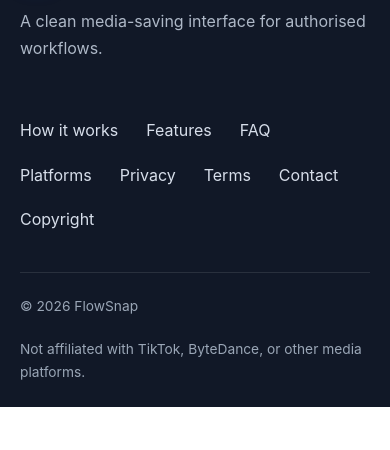
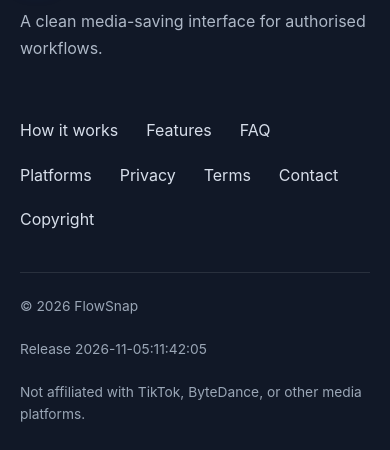
Before and after one commit to premierfoodprocessing/flowsnap, a website with bundled scripts: page index.html in a window 390 px wide. Shown: the part 4635-5085 px from the top of the page. Before the commit the page ends 5042 px from the top, so only its background shows below. Built offline with nearby package versions, Linux system fonts and the light colour scheme; files whose address does not match are found by name.

Commit message:
Add release timestamp badge to footer for web and mobile apps

```diff
--- a/index.html
+++ b/index.html
@@ -199,7 +199,7 @@
 
   <footer class="site-footer">
     <div class="container footer-grid"><div><a class="brand footer-brand" href="#top"><span class="brand-mark">F</span><span>FlowSnap</span></a><p>A clean media-saving interface for authorised workflows.</p></div><div class="footer-links"><a href="#how">How it works</a><a href="#features">Features</a><a href="#faq">FAQ</a><a href="supported-platforms.html">Platforms</a><a href="privacy.html">Privacy</a><a href="terms.html">Terms</a><a href="contact.html">Contact</a><a href="copyright.html">Copyright</a></div></div>
-    <div class="container footer-bottom"><span>© <span id="year"></span> FlowSnap</span><span>Not affiliated with TikTok, ByteDance, or other media platforms.</span></div>
+    <div class="container footer-bottom"><span>© <span id="year"></span> FlowSnap</span><span>Release 2026-11-05:11:42:05</span><span>Not affiliated with TikTok, ByteDance, or other media platforms.</span></div>
   </footer>
 <script type="module" src="script.js?v=9"></script>
 </body>
```
Also changed, not shown: www/index.html (+1 -1 lines).
